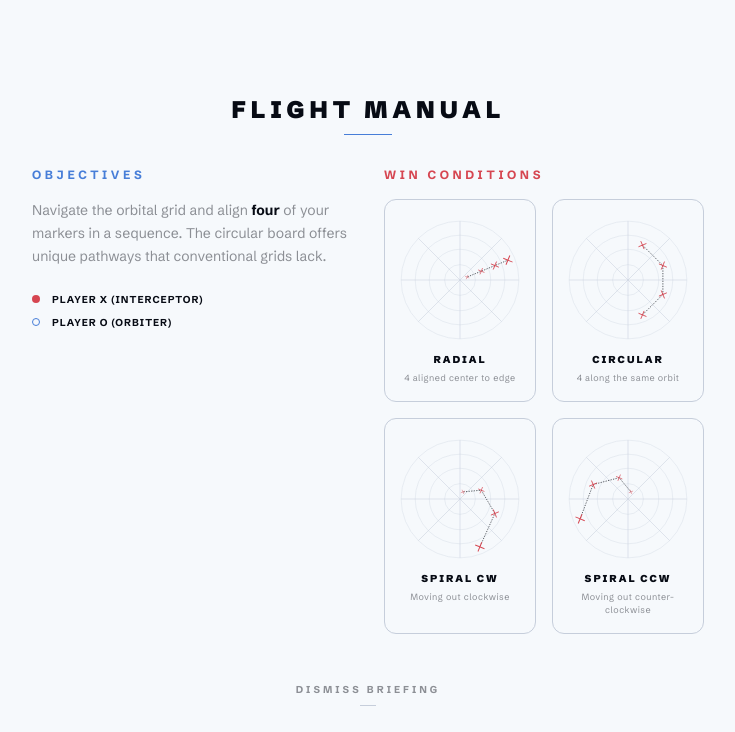
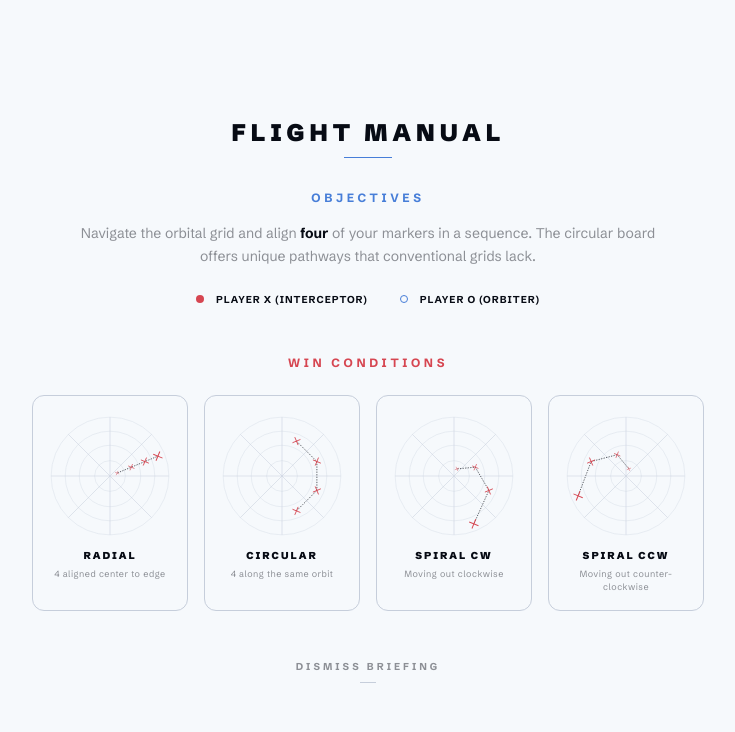
Before and after one commit to dklopstein/orbit, a React (Vite) app: page / in a window 1280 px wide. Both pictures are taken after a click on the button 917 px from the left and 76 px from the top of the page. Shown: the top 732 px of the page, without its empty margins (272-1007 px from the left). Built offline with nearby package versions, Linux system fonts and the light colour scheme.

Commit message:
feat(ui): refactor Flight Manual layout for better readability
fixes #19

```diff
--- a/src/RulesOverlay.tsx
+++ b/src/RulesOverlay.tsx
@@ -201,14 +201,14 @@ const RulesOverlay: React.FC<RulesOverlayProps> = ({ onClose }) => {
           <div className="w-12 h-[1px] bg-[var(--accent-primary)]"></div>
         </div>
 
-        <div className="w-full grid grid-cols-1 md:grid-cols-2 gap-8 text-[var(--text-main)]">
-          <div className="flex flex-col gap-4">
+        <div className="w-full flex flex-col gap-12 text-[var(--text-main)]">
+          <div className="flex flex-col items-center text-center gap-4 max-w-xl mx-auto">
             <h3 className="text-xs tracking-[0.3em] uppercase font-bold text-[var(--accent-primary)]">Objectives</h3>
             <p className="text-sm leading-relaxed text-[var(--text-dim)]">
               Navigate the orbital grid and align <span className="text-[var(--text-main)] font-bold">four</span> of your markers in a sequence.
               The circular board offers unique pathways that conventional grids lack.
             </p>
-            <div className="flex flex-col gap-2 mt-2">
+            <div className="flex gap-8 mt-2">
               <div className="flex items-center gap-3">
                 <div className="w-2 h-2 rounded-full bg-[var(--accent-secondary)]"></div>
                 <span className="text-[10px] tracking-widest uppercase font-bold">Player X (Interceptor)</span>
@@ -220,9 +220,9 @@ const RulesOverlay: React.FC<RulesOverlayProps> = ({ onClose }) => {
             </div>
           </div>
 
-          <div className="flex flex-col gap-4">
-            <h3 className="text-xs tracking-[0.3em] uppercase font-bold text-[var(--accent-secondary)]">Win Conditions</h3>
-            <div className="grid grid-cols-2 gap-4">
+          <div className="flex flex-col gap-6">
+            <h3 className="text-xs tracking-[0.3em] uppercase font-bold text-[var(--accent-secondary)] text-center">Win Conditions</h3>
+            <div className="grid grid-cols-2 lg:grid-cols-4 gap-4">
               <MiniBoard
                 title="Radial"
                 description="4 aligned center to edge"
```
